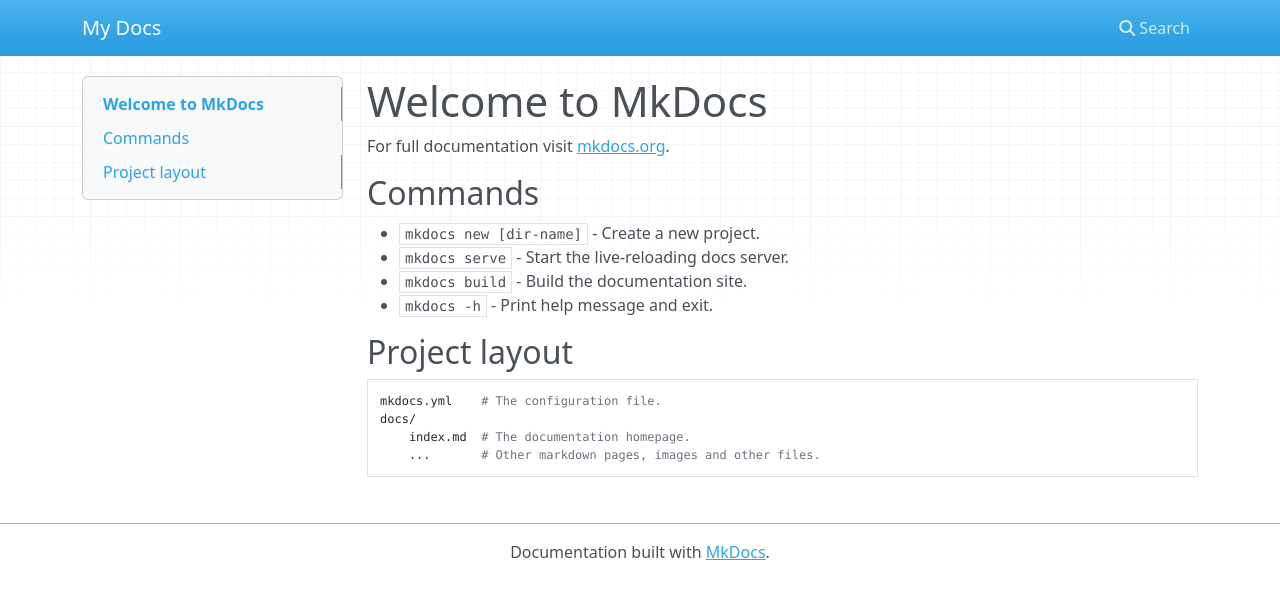
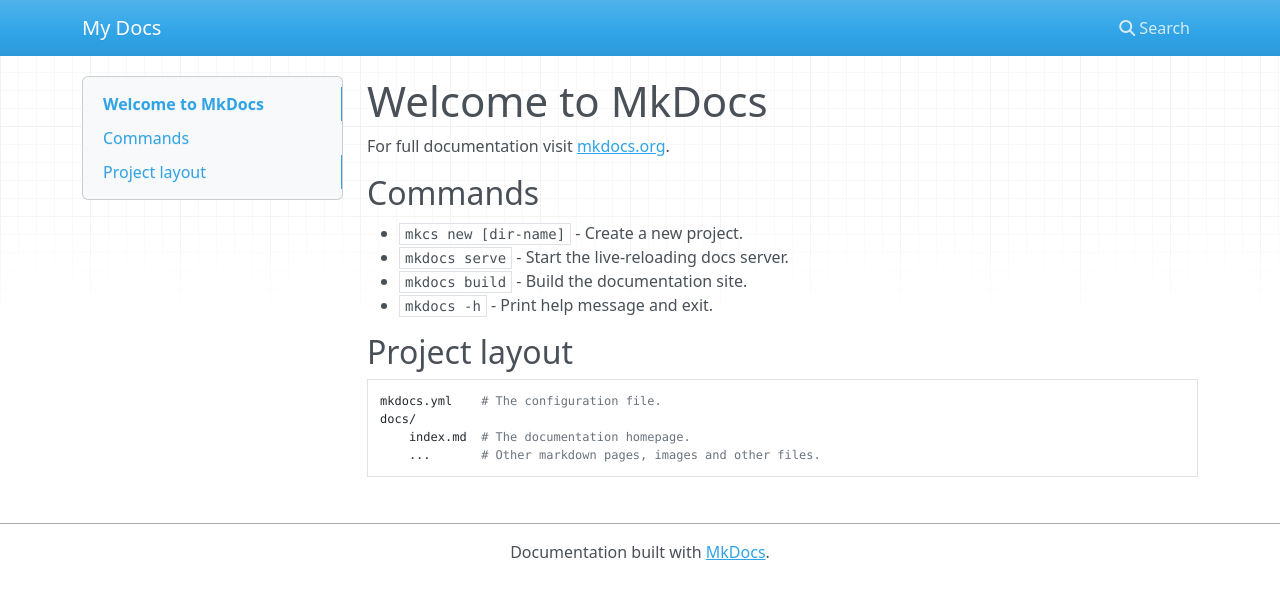
Before and after one commit to HabershonLab/research-guide, an MkDocs documentation site: the page built from docs/index.md, in a window 1280 px wide. Shown: the top 599 px of the page. Built offline with MkDocs 1.6.1, drawn with Linux system fonts in a browser that asks for light colours; nearby versions of some CDN libraries.

Commit message:
Update index.md

```diff
--- a/docs/index.md
+++ b/docs/index.md
@@ -4,7 +4,7 @@
 
 ## Commands
 
-* `mkdocs new [dir-name]` - Create a new project.
+* `mkcs new [dir-name]` - Create a new project.
 * `mkdocs serve` - Start the live-reloading docs server.
 * `mkdocs build` - Build the documentation site.
 * `mkdocs -h` - Print help message and exit.
```
